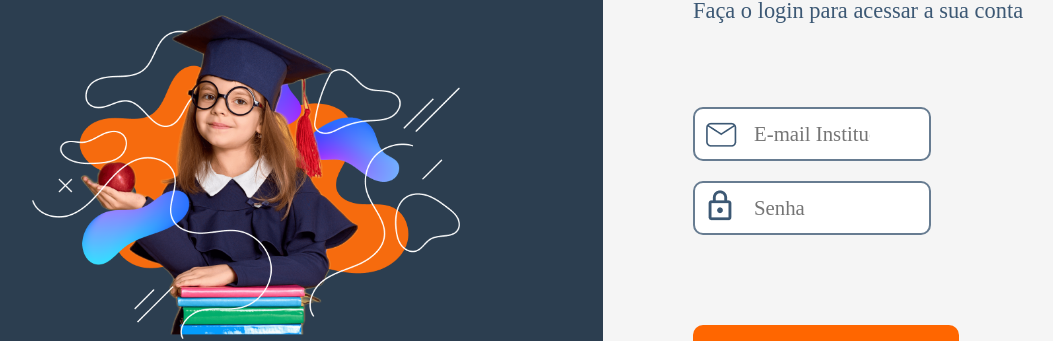
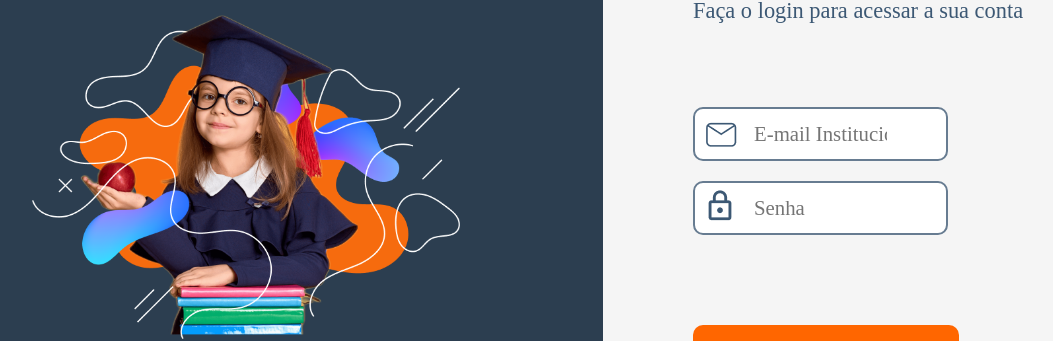
Before and after one commit to PO-DSM4-2024/frontend-po-dsm4-2024, a React (Vite) app in the folder po/: page / in a window 1280 px wide. Shown: the part 303-644 px from the top of the page, without its empty margins (111-1164 px from the left). Built offline with nearby package versions, Linux system fonts and the light colour scheme; a web font is replaced by a local one.

Commit message:
style: adjust login page inputs size

```diff
--- a/po/src/pages/Login/Login.css
+++ b/po/src/pages/Login/Login.css
@@ -65,12 +65,14 @@
   }
 
   .input-group input {
-    width: 100%;
+    width: 107%;
     font-family: nunito;
     padding: 13px 59px;
     font-size: 1.3rem;
     border: 2px solid #677C91;
     border-radius: 10px;
+    background-color: #ffffff;
+    color: #2C3E50;
   }
 
   .input-group img {
```
